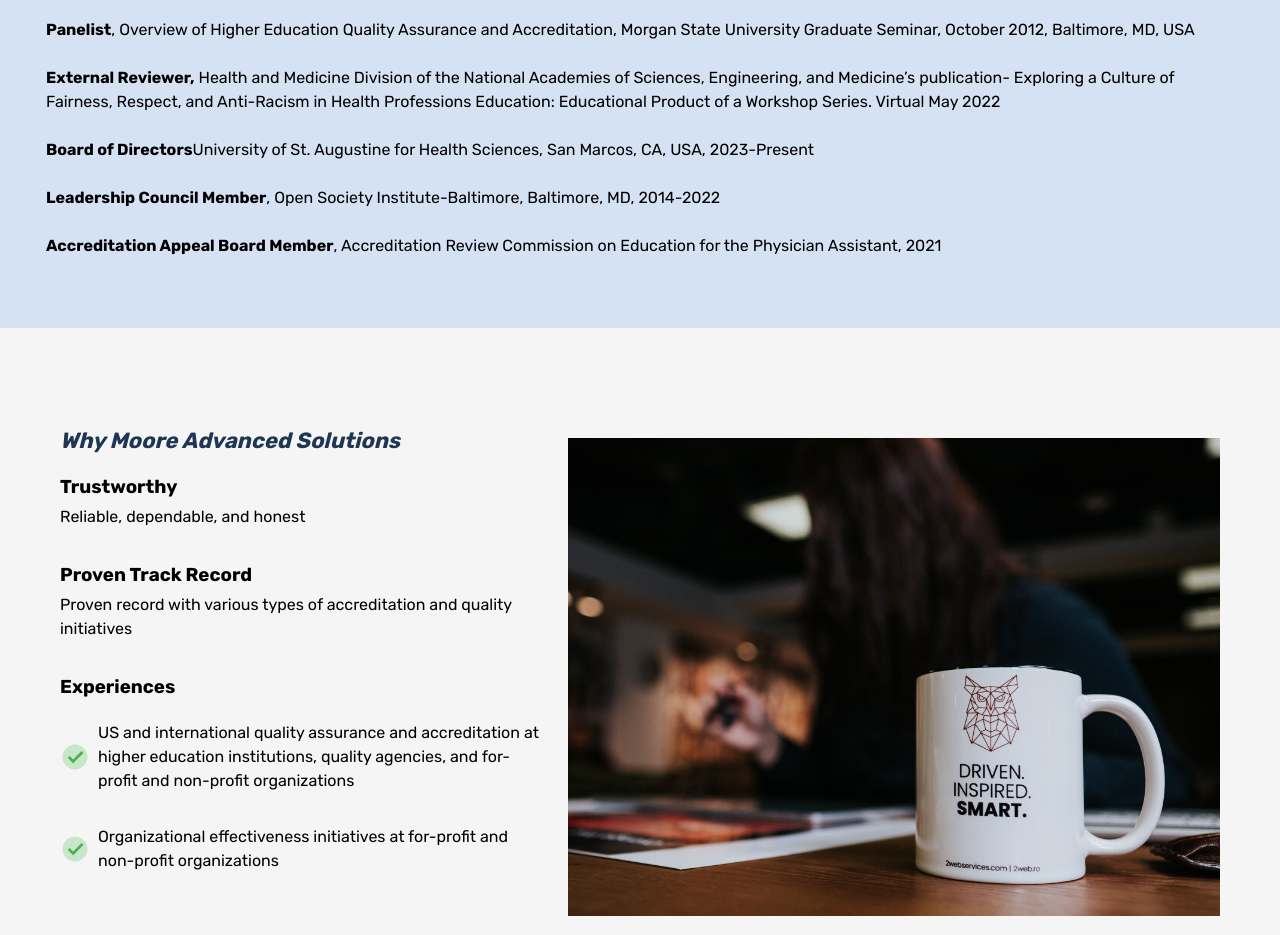
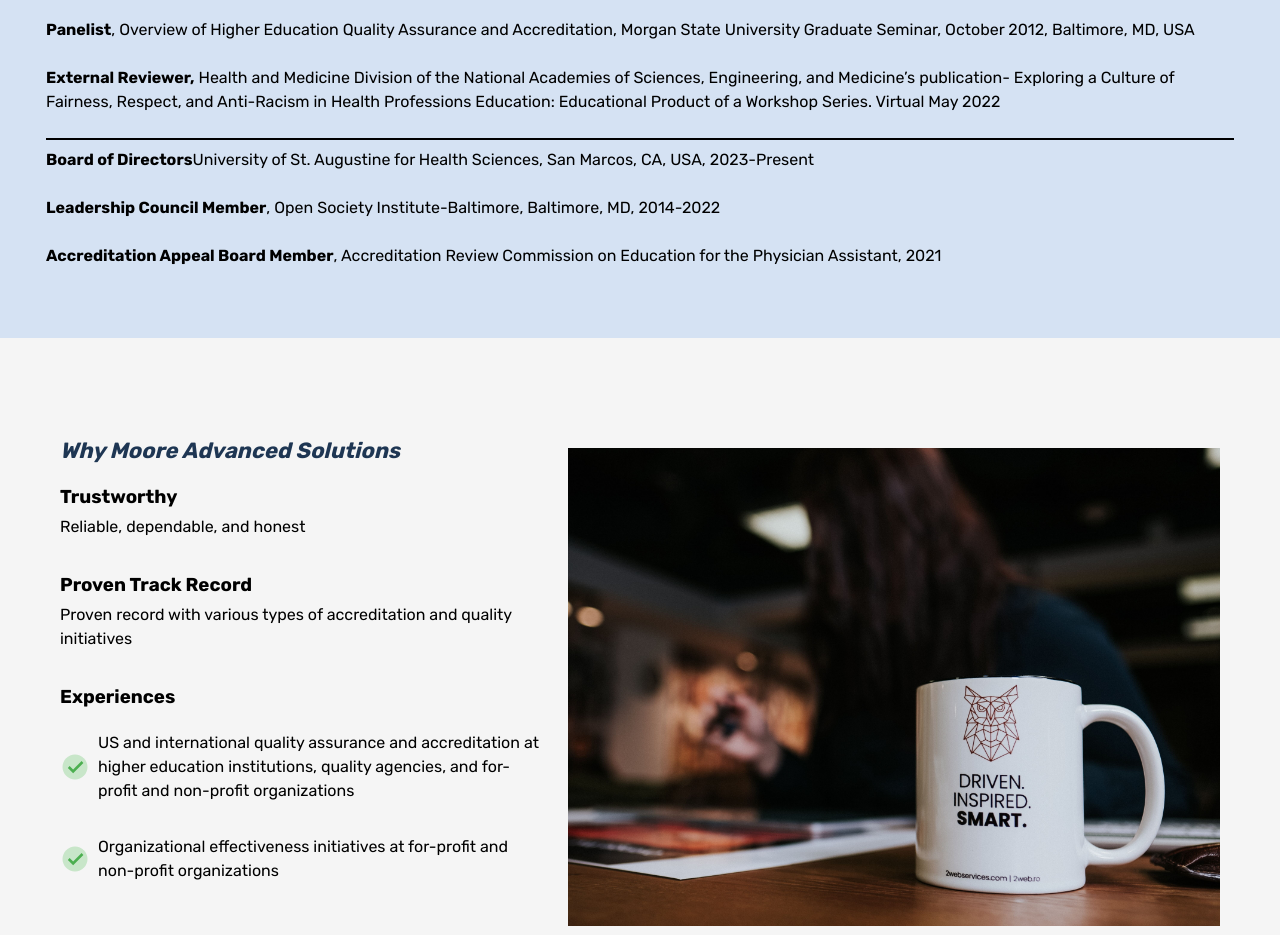
Before and after one commit to Cian747/M, a React (Create React App) app: page /about-us in a window 1280 px wide. Shown: the part 1700-2635 px from the top of the page. Built offline with nearby package versions, Linux system fonts and the light colour scheme.

Commit message:
About Page - Border top
Added border top as requested by client.

```diff
--- a/src/index.css
+++ b/src/index.css
@@ -195,6 +195,11 @@ body {
 
 .prof-engagements-section ul li strong {
   color: #000;
+}
+
+.prof-engagements-section .borderTop {
+  border-top: 2px solid black;
+  padding-top: 0.8rem
 }
 
 /* .clientel-section {
--- a/src/pages/About.js
+++ b/src/pages/About.js
@@ -1,38 +1,43 @@
-import { Link } from "react-router-dom";
+import { Link } from 'react-router-dom';
 // import Header from '../components/Header';
-import LowerHeader from "../components/LowerHeader";
-import Footer from "../components/Footer";
-import NewHeader from "../components/NewHeader";
+import LowerHeader from '../components/LowerHeader';
+import Footer from '../components/Footer';
+import NewHeader from '../components/NewHeader';
 
 const ENGAGEMENTS = [
   {
-    title: "Co-Presenter",
+    title: 'Co-Presenter',
+    borderTop: false,
     content: `, “Evaluation of Challenges for the
         Accreditation and Oversight of Third-Party Ed-Tech Providers.”
         International Network for Quality Assurance Agencies in Higher Education
         Annual Convention, June, 2023 Astana, Kazakhstan`,
   },
   {
-    title: "Contributing Expert Consultant",
+    title: 'Contributing Expert Consultant',
+    borderTop: false,
     content: `, “Project A457: Measures and mechanisms for addressing racism and
           racial discrimination in United Nations system organization” Joint
           Inspection Unit of the United Nations System, March, 2023`,
   },
   {
-    title: "Co-Presenter",
+    title: 'Co-Presenter',
+    borderTop: false,
     content: `, “An Integrated Approach to People
         Development across the QA Organization.” International Network for
         Quality Assurance Agencies in Higher Education Annual Forum, June, 2022
         Mexico City, Mexico`,
   },
   {
-    title: "Panelist",
+    title: 'Panelist',
+    borderTop: false,
     content: `, “The Role of Accreditation in Advancing
         Diversity, Equity, and Inclusion.” Association of Schools and Programs
         of Public Health Annual Meeting, March 2022, Virtual`,
   },
   {
-    title: "Presenter",
+    title: 'Presenter',
+    borderTop: false,
     content: `, “Exploring a Culture of Fairness, Respect,
         and Anti-racism Through Diversity, Equity, and Inclusion in Health
         Professions Education: A workshop on leveraging accreditation to improve
@@ -41,57 +46,66 @@ const ENGAGEMENTS = [
         Sciences, Engineering, and Medicine, February 2022, Virtual`,
   },
   {
-    title: "Keynote Presenter",
+    title: 'Keynote Presenter',
+    borderTop: false,
     content: `, “Moving toward a more socially
         conscious oversight of quality: social justice and quality assurance,”
         Commission on Sport Management Annual Accreditation Conference, February
         2021, Virtual`,
   },
   {
-    title: "Panel Facilitator",
+    title: 'Panel Facilitator',
+    borderTop: false,
     content: `, “Data, Accreditation & Equity”,
         Council for Higher Education Accreditation Conference, January 2020,
         Washington, DC, USA`,
   },
   {
-    title: "Co-Presenter",
+    title: 'Co-Presenter',
+    borderTop: false,
     content: `, Assessing and Ensuring Board
         Accountability, Association for Specialized and Professional Accreditors
         Conference, September 2019, Arlington, VA, USA`,
   },
   {
-    title: "Guest Speaker",
+    title: 'Guest Speaker',
+    borderTop: false,
     content: `, “Public/Private Partnership in
         International Education”, American University Graduate Seminar, November
         2014, Washington, DC, USA`,
   },
   {
-    title: "Panelist",
+    title: 'Panelist',
+    borderTop: false,
     content: `, Overview of Higher Education Quality
         Assurance and Accreditation, Morgan State University Graduate Seminar,
         October 2012, Baltimore, MD, USA`,
   },
   {
-    title: "External Reviewer,",
+    title: 'External Reviewer,',
+    borderTop: false,
     content: ` Health and Medicine Division of the National Academies of Sciences, Engineering, and Medicine’s publication- Exploring a Culture of Fairness, Respect, and Anti-Racism in Health Professions Education: Educational Product of a Workshop Series. Virtual May 2022`,
   },
   {
-    title: "Board of Directors",
+    title: 'Board of Directors',
+    borderTop: true,
     content: `University of St. Augustine for Health Sciences, San Marcos, CA, USA, 2023-Present`,
   },
   {
-    title: "Leadership Council Member",
+    title: 'Leadership Council Member',
+    borderTop: false,
     content: `, Open Society Institute-Baltimore, Baltimore, MD, 2014-2022`,
   },
   {
-    title: "Accreditation Appeal Board Member",
+    title: 'Accreditation Appeal Board Member',
+    borderTop: false,
     content: `, Accreditation Review Commission on Education for the Physician Assistant, 2021`,
   },
 ];
 
-function ListItem({ title, content }) {
+function ListItem({ title, content, borderTop }) {
   return (
-    <li>
+    <li className={borderTop ? 'borderTop' : ''}>
       <p>
         <strong>{title}</strong>
         {content}
@@ -104,25 +118,25 @@ const About = () => {
   return (
     <>
       <NewHeader />
-      <LowerHeader text="About" />
-      <main className="container">
-        <section className="founder-section mb-section ">
-          <div className="founder-section-header">
-            <div className="text-box">
+      <LowerHeader text='About' />
+      <main className='container'>
+        <section className='founder-section mb-section '>
+          <div className='founder-section-header'>
+            <div className='text-box'>
               {/* <h4>Principal Consultant</h4> */}
-              <a href="mailto:kmoore@mooreadvancedsolutions.com">
-                <h3 className="about-name">Kimberlee Moore, EdD</h3>
+              <a href='mailto:kmoore@mooreadvancedsolutions.com'>
+                <h3 className='about-name'>Kimberlee Moore, EdD</h3>
               </a>
               <p>Principal Consultant</p>
             </div>
-            <div className="img-box">
+            <div className='img-box'>
               <img
-                src="./assets/images/Kimberlee_Moore_1.jpg"
-                alt="moore advance solution founder"
+                src='./assets/images/Kimberlee_Moore_1.jpg'
+                alt='moore advance solution founder'
               />
             </div>
           </div>
-          <div className="founder-section-content">
+          <div className='founder-section-content'>
             <p>
               Kimberlee Moore has almost two decades of experience in global
               higher education quality assurance and accreditation. She has
@@ -154,16 +168,17 @@ const About = () => {
             </p>
           </div>
         </section>
-        <section className="prof-engagements-section mb-section">
+        <section className='prof-engagements-section mb-section'>
           <h4>Professional Engagements and Service</h4>
           <ul>
             {ENGAGEMENTS.map((engagement, i) => {
-              let { logoName, title, content } = engagement;
+              let { logoName, title, content, borderTop } = engagement;
               return (
                 <ListItem
                   logoName={logoName}
                   title={title}
                   content={content}
+                  borderTop={borderTop}
                   key={i}
                 />
               );
@@ -197,10 +212,10 @@ const About = () => {
           </div>
         </section> */}
 
-        <section className="why-us-section mb-section ">
-          <div className="text-box">
+        <section className='why-us-section mb-section '>
+          <div className='text-box'>
             <strong>
-              <i className="tag-name">Why Moore Advanced Solutions</i>
+              <i className='tag-name'>Why Moore Advanced Solutions</i>
             </strong>
             {/* <h2>Improving Organizational Effectiveness </h2> */}
             <ul>
@@ -225,9 +240,9 @@ const About = () => {
                 {/* <img src='./assets/icons/check.svg' alt='check icon' /> */}
                 <div>
                   <h3>Experiences</h3>
-                  <ul className="nested">
+                  <ul className='nested'>
                     <li>
-                      <img src="./assets/icons/check.svg" alt="check icon" />
+                      <img src='./assets/icons/check.svg' alt='check icon' />
                       <p>
                         US and international quality assurance and accreditation
                         at higher education institutions, quality agencies, and
@@ -235,7 +250,7 @@ const About = () => {
                       </p>
                     </li>
                     <li>
-                      <img src="./assets/icons/check.svg" alt="check icon" />
+                      <img src='./assets/icons/check.svg' alt='check icon' />
                       <p>
                         Organizational effectiveness initiatives at for-profit
                         and non-profit organizations
@@ -247,24 +262,24 @@ const About = () => {
             </ul>
           </div>
 
-          <div className="image-box">
+          <div className='image-box'>
             <img
-              src="./assets/images/idea-3.jpg"
-              alt="woman working with a laptop"
+              src='./assets/images/idea-3.jpg'
+              alt='woman working with a laptop'
             />
           </div>
         </section>
 
-        <section className="cta-section">
-          <div className="text-box">
+        <section className='cta-section'>
+          <div className='text-box'>
             <h2>Let's work together</h2>
             {/* <p>
               Towards better organizational quality assurance and management.
             </p> */}
           </div>
 
-          <div className="link-box">
-            <Link to="/contact-us">Contact Us</Link>
+          <div className='link-box'>
+            <Link to='/contact-us'>Contact Us</Link>
           </div>
         </section>
       </main>
```
